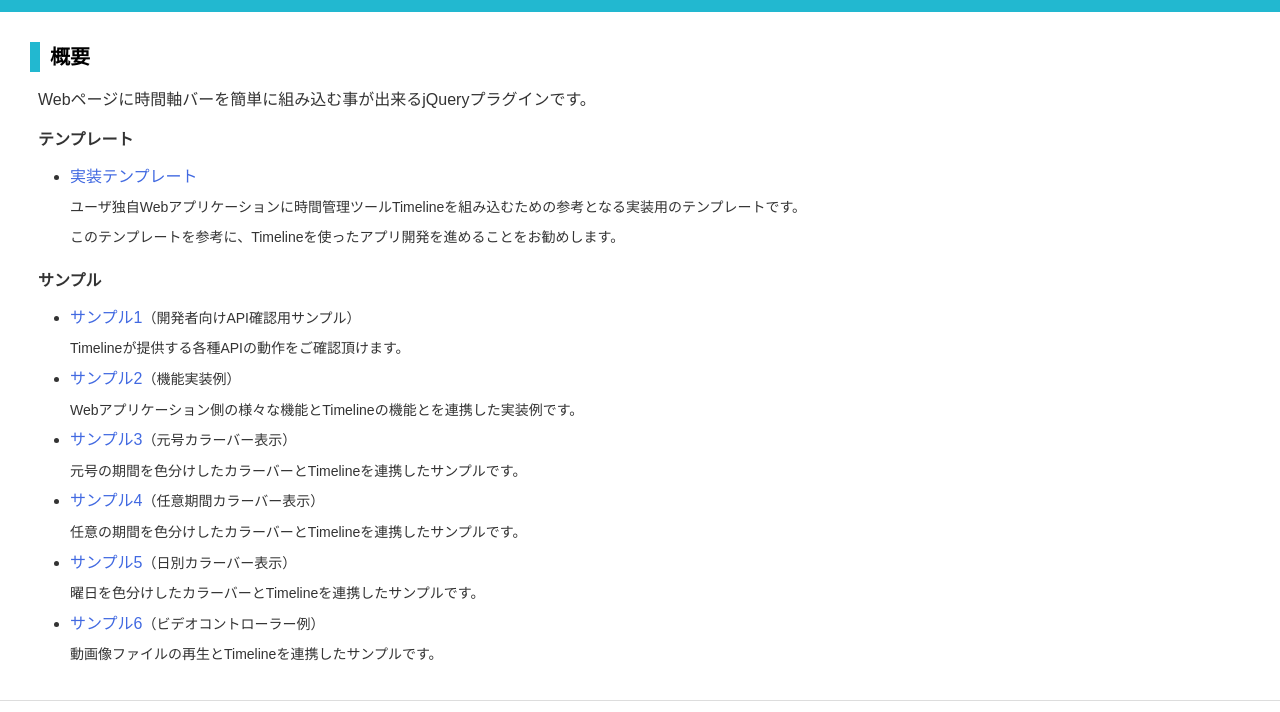
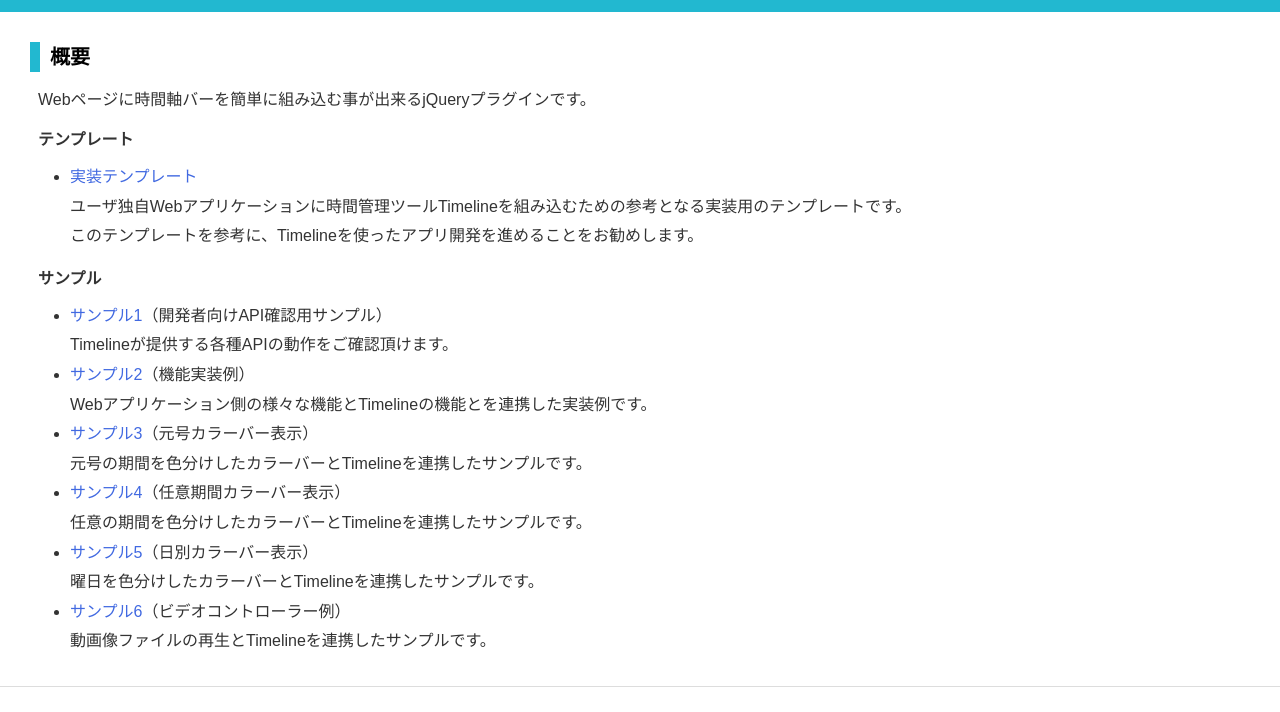
Before and after one commit to NICT-STARS/Timeline, a plain HTML site: page docs/index.html in a window 1280 px wide. Shown: the part 88-800 px from the top of the page. Drawn offline with Linux system fonts and the light colour scheme.

Commit message:
Update index.html

```diff
--- a/docs/index.html
+++ b/docs/index.html
@@ -21,16 +21,16 @@
     <p>Webページに時間軸バーを簡単に組み込む事が出来るjQueryプラグインです。</p>
     <p style="font-weight: bold">テンプレート</p>
     <ul style="margin:0; padding: 10px 0 0 20px;">
-      <li><a href="samples/template/" target="_blank">実装テンプレート</a><br><span style="font-size: 14px">ユーザ独自Webアプリケーションに時間管理ツールTimelineを組み込むための参考となる実装用のテンプレートです。<br>このテンプレートを参考に、Timelineを使ったアプリ開発を進めることをお勧めします。</span></li>
+      <li><a href="samples/template/" target="_blank">実装テンプレート</a><br><span>ユーザ独自Webアプリケーションに時間管理ツールTimelineを組み込むための参考となる実装用のテンプレートです。<br>このテンプレートを参考に、Timelineを使ったアプリ開発を進めることをお勧めします。</span></li>
     </ul>
     <p style="font-weight: bold">サンプル</p>
     <ul style="margin:0; padding: 10px 0 0 20px;">
-      <li><a href="samples/sample1/" target="_blank">サンプル1</a><span style="font-size: 14px">（開発者向けAPI確認用サンプル）<br>Timelineが提供する各種APIの動作をご確認頂けます。</span></li>
-      <li><a href="samples/sample2/" target="_blank">サンプル2</a><span style="font-size: 14px">（機能実装例）<br>Webアプリケーション側の様々な機能とTimelineの機能とを連携した実装例です。</span></li>
-      <li><a href="samples/sample3/" target="_blank">サンプル3</a><span style="font-size: 14px">（元号カラーバー表示）<br>元号の期間を色分けしたカラーバーとTimelineを連携したサンプルです。</span></li>
-      <li><a href="samples/sample4/" target="_blank">サンプル4</a><span style="font-size: 14px">（任意期間カラーバー表示）<br>任意の期間を色分けしたカラーバーとTimelineを連携したサンプルです。</span></li>
-      <li><a href="samples/sample5/" target="_blank">サンプル5</a><span style="font-size: 14px">（日別カラーバー表示）<br>曜日を色分けしたカラーバーとTimelineを連携したサンプルです。</span></li>
-      <li><a href="samples/sample6/" target="_blank">サンプル6</a><span style="font-size: 14px">（ビデオコントローラー例）<br>動画像ファイルの再生とTimelineを連携したサンプルです。</span></li>
+      <li><a href="samples/sample1/" target="_blank">サンプル1</a><span>（開発者向けAPI確認用サンプル）<br>Timelineが提供する各種APIの動作をご確認頂けます。</span></li>
+      <li><a href="samples/sample2/" target="_blank">サンプル2</a><span>（機能実装例）<br>Webアプリケーション側の様々な機能とTimelineの機能とを連携した実装例です。</span></li>
+      <li><a href="samples/sample3/" target="_blank">サンプル3</a><span>（元号カラーバー表示）<br>元号の期間を色分けしたカラーバーとTimelineを連携したサンプルです。</span></li>
+      <li><a href="samples/sample4/" target="_blank">サンプル4</a><span>（任意期間カラーバー表示）<br>任意の期間を色分けしたカラーバーとTimelineを連携したサンプルです。</span></li>
+      <li><a href="samples/sample5/" target="_blank">サンプル5</a><span>（日別カラーバー表示）<br>曜日を色分けしたカラーバーとTimelineを連携したサンプルです。</span></li>
+      <li><a href="samples/sample6/" target="_blank">サンプル6</a><span>（ビデオコントローラー例）<br>動画像ファイルの再生とTimelineを連携したサンプルです。</span></li>
     </ul>
   </div>
 
```
